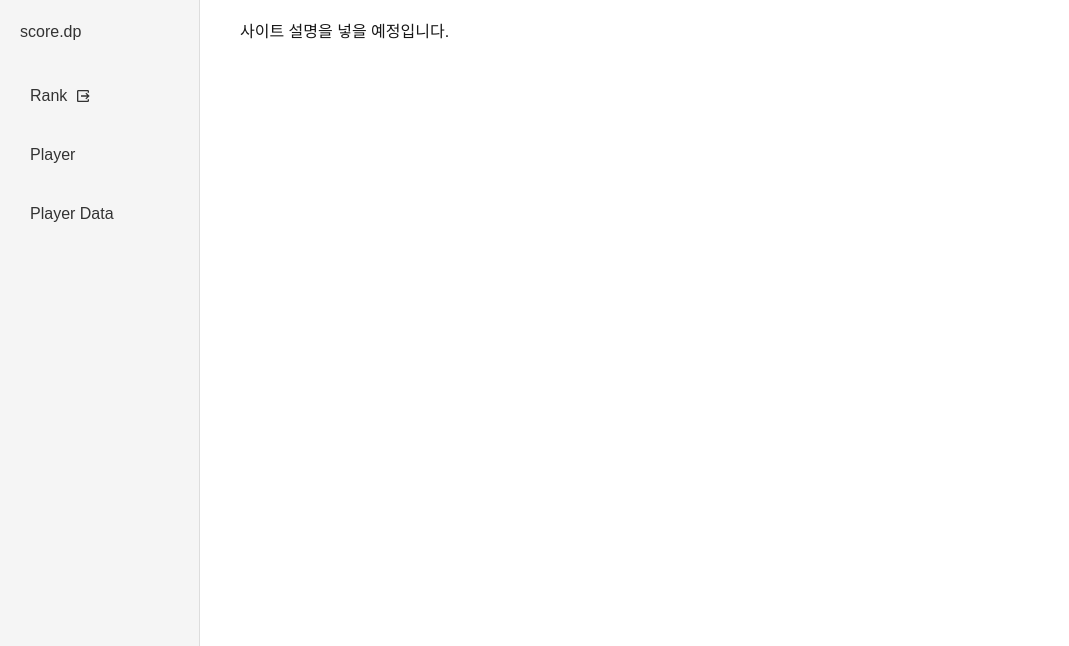
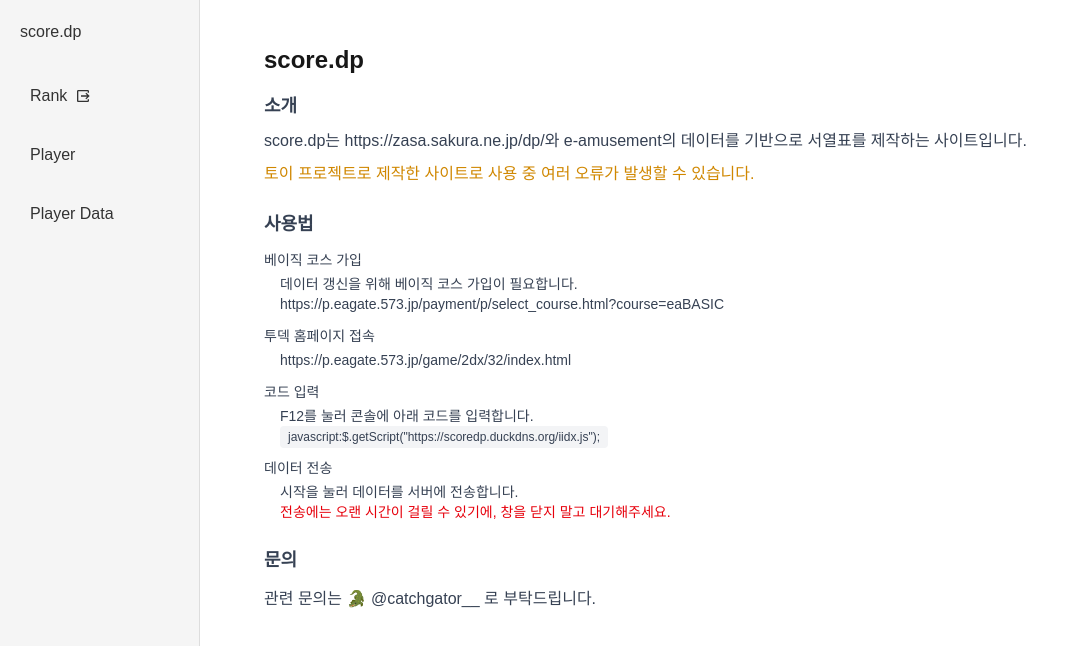
Before and after one commit to DohyunJegal/score_dp, a Next.js app: page / in a window 1280 px wide. Shown: the top 646 px of the page, without its empty margins (0-1069 px from the left). Built offline with nearby package versions, Linux system fonts and the light colour scheme.

Commit message:
changed main page

```diff
--- a/app/page.js
+++ b/app/page.js
@@ -1,7 +1,64 @@
 export default function Home() {
   return (
-    <div>
-      사이트 설명을 넣을 예정입니다.
+    <div className="p-6">
+      <div className="mb-6">
+        <h1 className="text-2xl font-bold mb-4">score.dp</h1>
+        <div className="text-gray-700 space-y-6">
+          <div>
+            <h2 className="text-lg font-semibold mb-2">소개</h2>
+            <p className="leading-relaxed">
+              score.dp는 <a href="https://zasa.sakura.ne.jp/dp/" className="hover:underline" target="_blank" rel="noopener noreferrer">https://zasa.sakura.ne.jp/dp/</a>와 e-amusement의 데이터를 기반으로 서열표를 제작하는 사이트입니다.
+            </p>
+            <p className="text-yellow-600 mt-2">토이 프로젝트로 제작한 사이트로 사용 중 여러 오류가 발생할 수 있습니다.</p>
+          </div>
+
+          <div>
+            <h2 className="text-lg font-semibold mb-3">사용법</h2>
+            <ol className="space-y-3 text-sm">
+              <li>
+                <span className="font-medium">베이직 코스 가입</span>
+                <div className="ml-4 mt-1">
+                  데이터 갱신을 위해 베이직 코스 가입이 필요합니다.<br/>
+                  <a href="https://p.eagate.573.jp/payment/p/select_course.html?course=eaBASIC" className="hover:underline" target="_blank" rel="noopener noreferrer">
+                    https://p.eagate.573.jp/payment/p/select_course.html?course=eaBASIC
+                  </a>
+                </div>
+              </li>
+              <li>
+                <span className="font-medium">투덱 홈페이지 접속</span>
+                <div className="ml-4 mt-1">
+                  <a href="https://p.eagate.573.jp/game/2dx/32/index.html" className="hover:underline" target="_blank" rel="noopener noreferrer">
+                    https://p.eagate.573.jp/game/2dx/32/index.html
+                  </a>
+                </div>
+              </li>
+              <li>
+                <span className="font-medium">코드 입력</span>
+                <div className="ml-4 mt-1">
+                  F12를 눌러 콘솔에 아래 코드를 입력합니다.<br/>
+                  <code className="bg-gray-100 px-2 py-1 rounded text-xs font-mono">
+                    javascript:$.getScript("https://scoredp.duckdns.org/iidx.js");
+                  </code>
+                </div>
+              </li>
+              <li>
+                <span className="font-medium">데이터 전송</span>
+                <div className="ml-4 mt-1">
+                  시작을 눌러 데이터를 서버에 전송합니다.<br/>
+                  <span className="text-red-600">전송에는 오랜 시간이 걸릴 수 있기에, 창을 닫지 말고 대기해주세요.</span>
+                </div>
+              </li>
+            </ol>
+          </div>
+
+          <div>
+            <h2 className="text-lg font-semibold mb-3">문의</h2>
+            <p className="leading-relaxed">
+              관련 문의는 <a href="https://x.com/catchgator__" className="hover:underline" target="_blank" rel="noopener noreferrer">🐊 @catchgator__</a> 로 부탁드립니다.
+            </p>
+          </div>
+        </div>
+      </div>
     </div>
   );
 }
```
